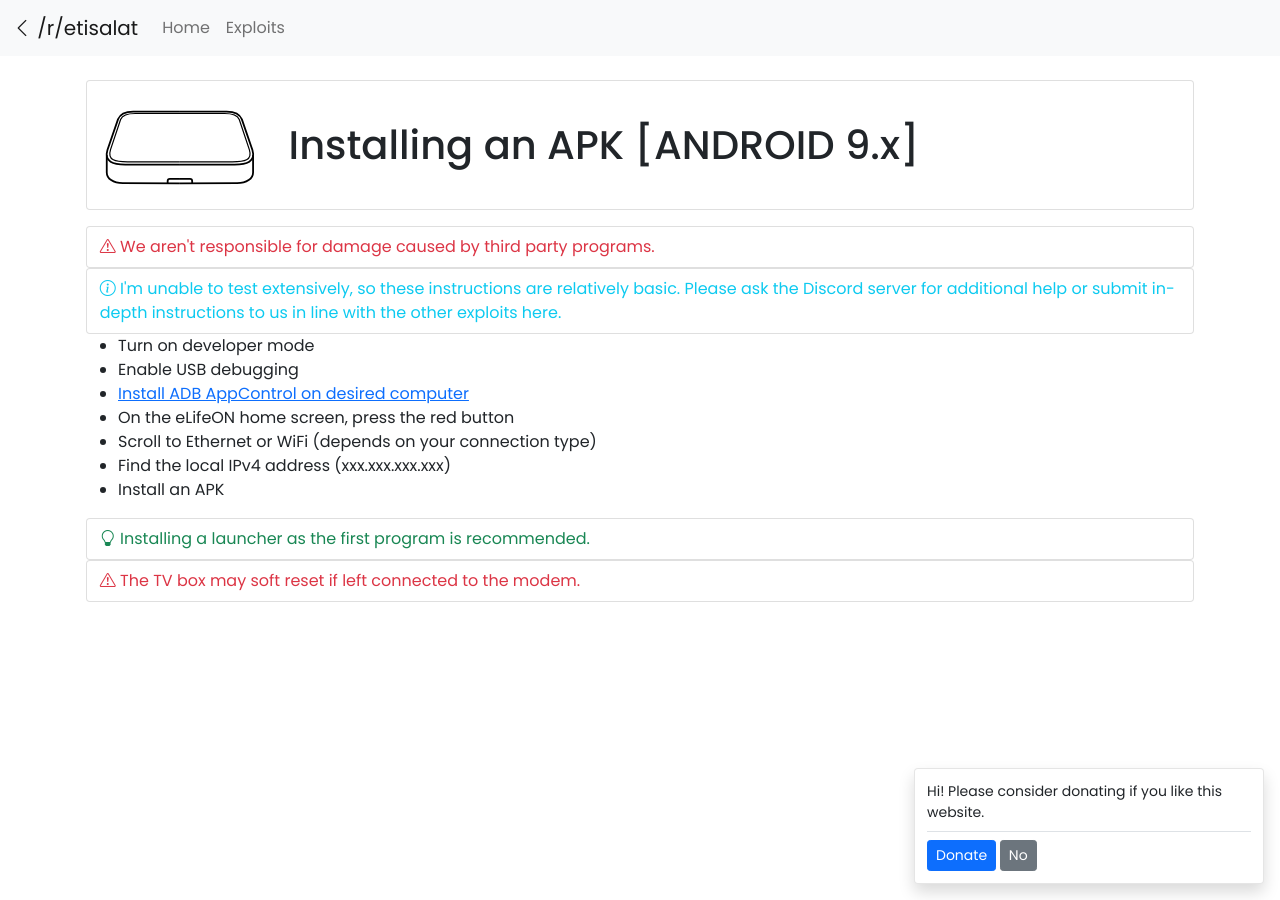
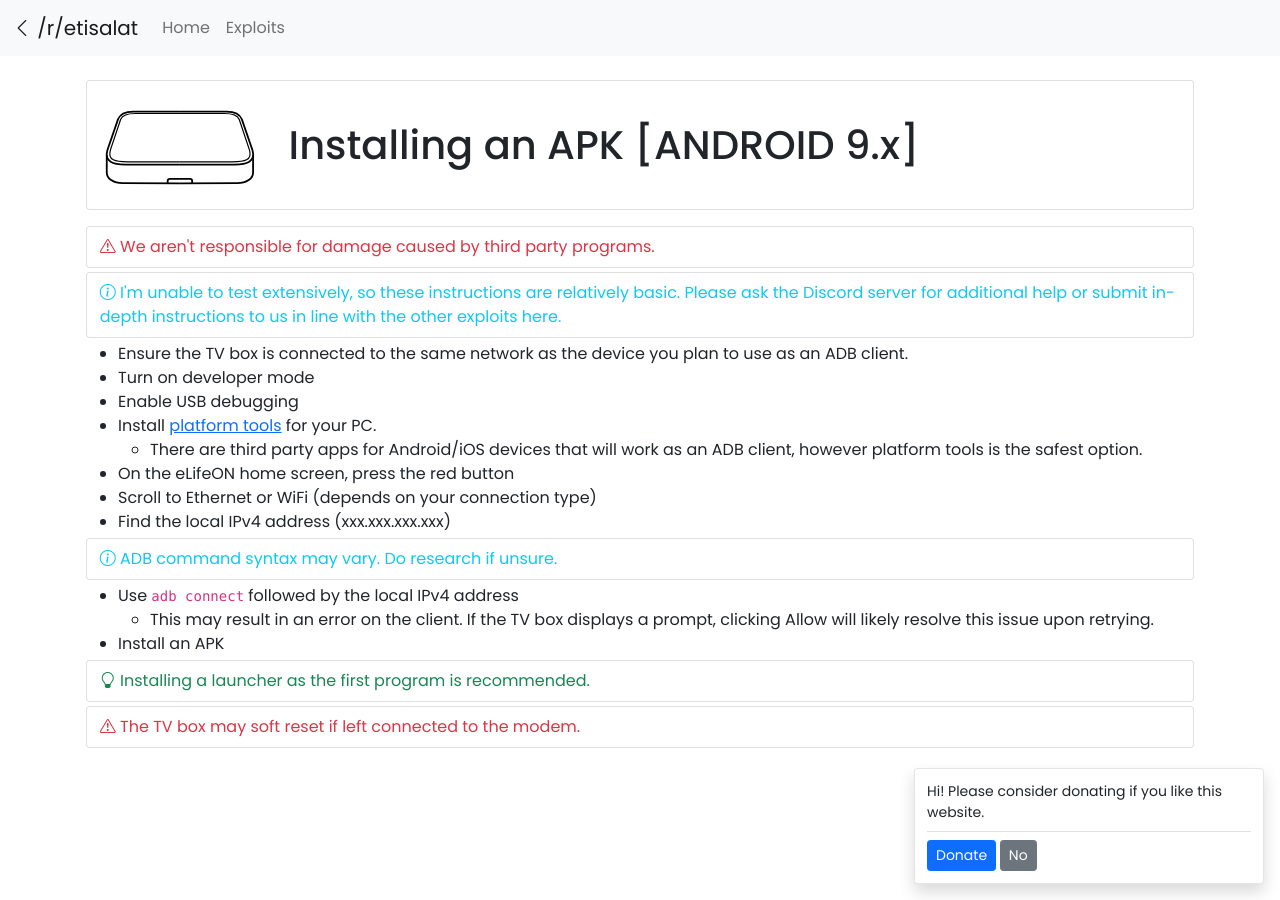
Before and after one commit to emiratestel/emiratestel.github.io, a Jekyll site: the page built from exploits/_exploits/dwi-259s-installing-an-APK-A9.md, in a window 1280 px wide. Built offline with Jekyll 4.4.1, drawn with Linux system fonts in a browser that asks for light colours.

Commit message:
Fix instructions and update styling

```diff
--- a/css/style.scss
+++ b/css/style.scss
@@ -24,6 +24,12 @@
 
 
 .toast { max-width: 85vw; }
+
+
+dl, ol, ul { margin-bottom: 0; }
+
+
+.card { margin: 0.25rem 0 }
 
 
 .container {
--- a/exploits/_exploits/dwi-259s-installing-an-APK-A9.md
+++ b/exploits/_exploits/dwi-259s-installing-an-APK-A9.md
@@ -7,13 +7,17 @@
 {% include note.html type="warning" content="We aren't responsible for damage caused by third party programs." %}
 {% include note.html type="info" content="I'm unable to test extensively, so these instructions are relatively basic. Please ask the Discord server for additional help or submit in-depth instructions to us in line with the other exploits here." %}
 
+- Ensure the TV box is connected to the same network as the device you plan to use as an ADB client.
 - Turn on developer mode
 - Enable USB debugging
-- [Install ADB AppControl on desired computer](https://adbappcontrol.com/)
+- Install [platform tools](https://developer.android.com/studio/releases/platform-tools) for your PC.
+  - There are third party apps for Android/iOS devices that will work as an ADB client, however platform tools is the safest option.
 - On the eLifeON home screen, press the red button
 - Scroll to Ethernet or WiFi (depends on your connection type)
 - Find the local IPv4 address (xxx.xxx.xxx.xxx)
+{% include note.html type="info" content="ADB command syntax may vary. Do research if unsure." %}
+- Use `adb connect` followed by the local IPv4 address
+  - This may result in an error on the client. If the TV box displays a prompt, clicking Allow will likely resolve this issue upon retrying.
 - Install an APK
 {% include note.html type="tip" content="Installing a launcher as the first program is recommended." %}
-
 {% include note.html type="warning" content="The TV box may soft reset if left connected to the modem." %}
```
Also changed, not shown: Gemfile.lock.
